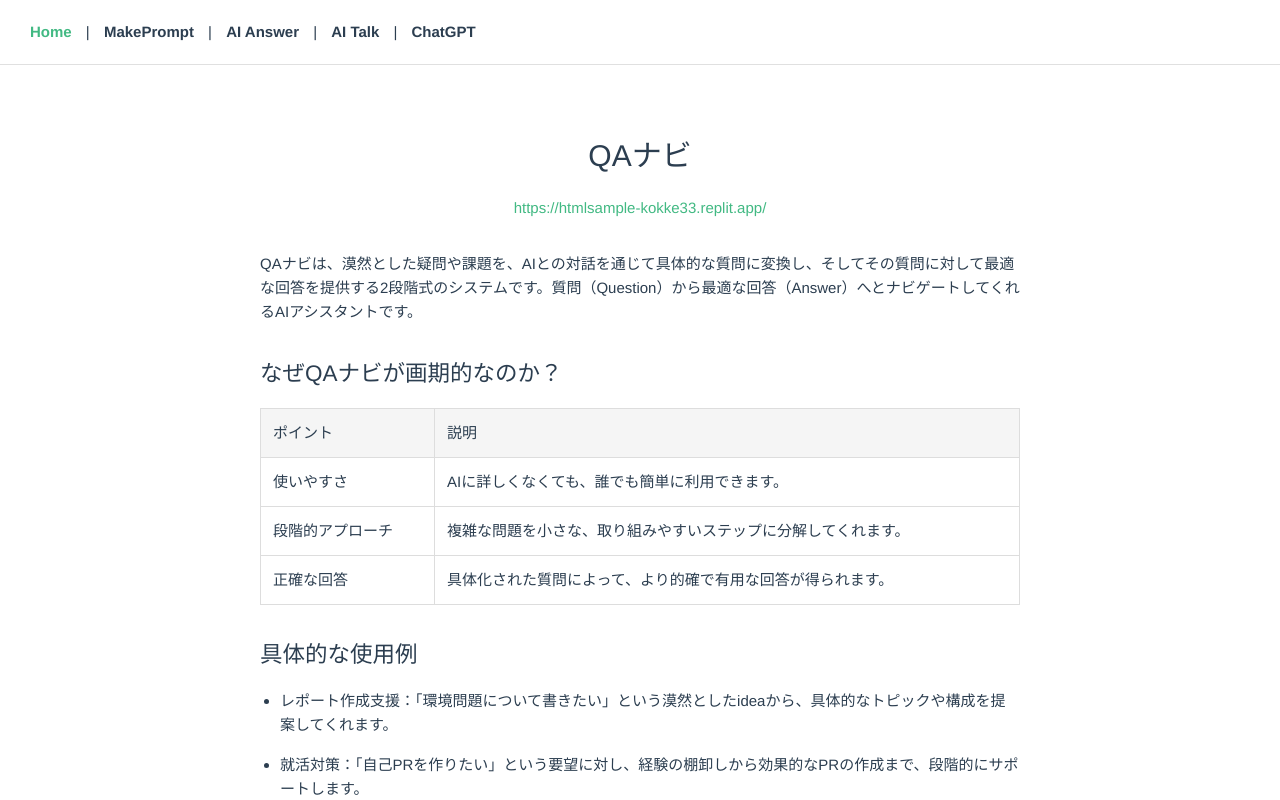
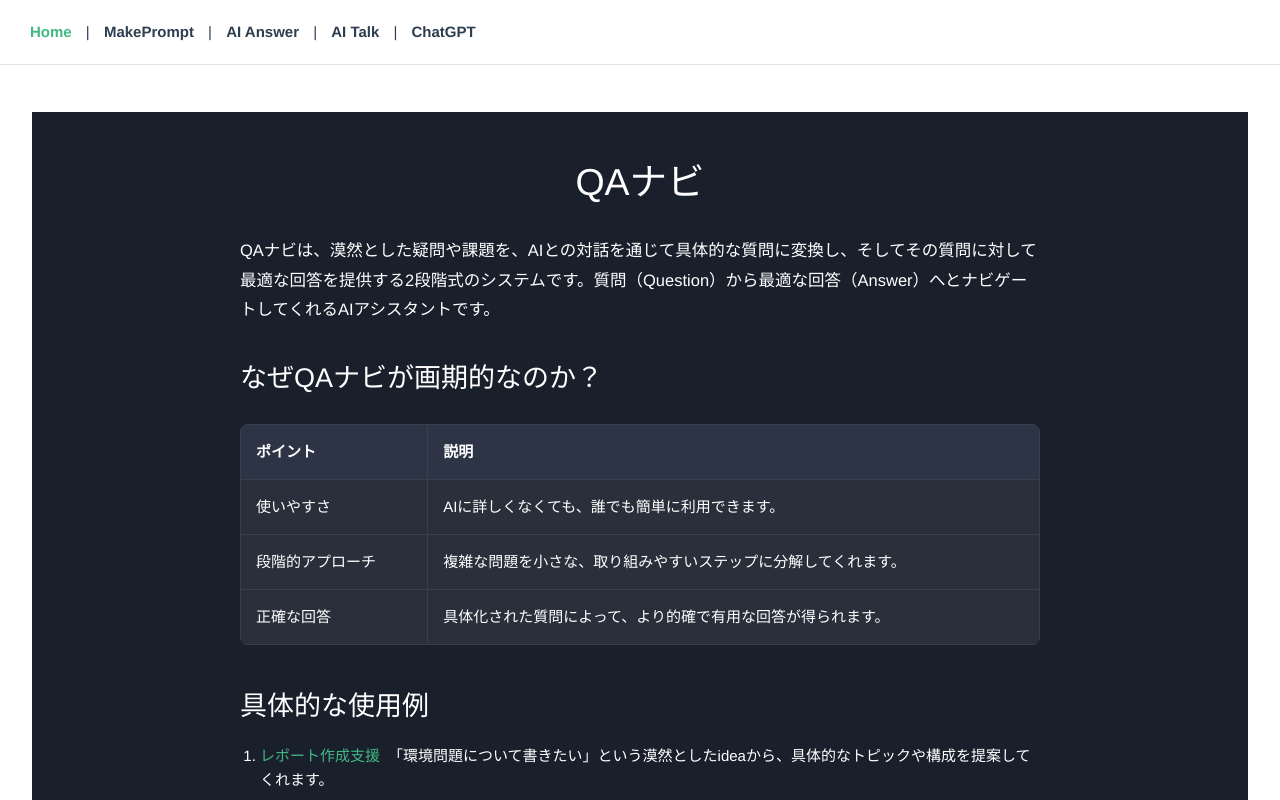
Before and after one commit to kokke33/htmlsample, a Vue app: page / in a window 1280 px wide. Shown: the top 800 px of the page. Built offline with nearby package versions, Linux system fonts and the light colour scheme; the HTML template or start-up script is replaced by a standard one.

Commit message:
Assistant checkpoint: ダークテーマのデザインに更新
Assistant generated file changes:
- src/views/HomeView.vue: 暗いテーマのデザインに変更

---

User prompt:

こんな感じにしたいです。

```diff
--- a/src/views/HomeView.vue
+++ b/src/views/HomeView.vue
@@ -1,10 +1,11 @@
+
 <template>
   <main>
-    <h1>QAナビ</h1>
-    <p class="app-link"><a href="https://htmlsample-kokke33.replit.app/" target="_blank">https://htmlsample-kokke33.replit.app/</a></p>
-
-    <div class="description">
-      <p>QAナビは、漠然とした疑問や課題を、AIとの対話を通じて具体的な質問に変換し、そしてその質問に対して最適な回答を提供する2段階式のシステムです。質問（Question）から最適な回答（Answer）へとナビゲートしてくれるAIアシスタントです。</p>
+    <div class="content">
+      <h1>QAナビ</h1>
+      <p class="description">
+        QAナビは、漠然とした疑問や課題を、AIとの対話を通じて具体的な質問に変換し、そしてその質問に対して最適な回答を提供する2段階式のシステムです。質問（Question）から最適な回答（Answer）へとナビゲートしてくれるAIアシスタントです。
+      </p>
 
       <h2>なぜQAナビが画期的なのか？</h2>
       <table class="features-table">
@@ -27,73 +28,81 @@
       </table>
 
       <h2>具体的な使用例</h2>
-      <ul>
-        <li><strong>レポート作成支援：</strong>「環境問題について書きたい」という漠然としたideaから、具体的なトピックや構成を提案してくれます。</li>
-        <li><strong>就活対策：</strong>「自己PRを作りたい」という要望に対し、経験の棚卸しから効果的なPRの作成まで、段階的にサポートします。</li>
-        <li><strong>日常の悩み解決：</strong>「健康的な生活を送りたい」という目標を、食事、運動、睡眠など具体的な行動計画に落とし込みます。</li>
-      </ul>
+      <ol class="example-list">
+        <li><strong>レポート作成支援</strong>「環境問題について書きたい」という漠然としたideaから、具体的なトピックや構成を提案してくれます。</li>
+        <li><strong>就活対策</strong>「自己PRを作りたい」という要望に対し、経験の棚卸しから効果的なPRの作成まで、段階的にサポートします。</li>
+        <li><strong>日常の悩み解決</strong>「健康的な生活を送りたい」という目標を、食事、運動、睡眠など具体的な行動計画に落とし込みます。</li>
+      </ol>
     </div>
   </main>
 </template>
 
 <style scoped>
 main {
-  padding: 20px;
+  min-height: 100vh;
+  background-color: #1a1f2c;
+  color: #ffffff;
+  padding: 40px 20px;
+}
+
+.content {
   max-width: 800px;
   margin: 0 auto;
 }
 
 h1 {
-  color: #2c3e50;
-  margin-bottom: 1rem;
+  font-size: 2.5em;
+  color: #ffffff;
+  margin-bottom: 1.5rem;
   text-align: center;
 }
 
-.app-link {
-  text-align: center;
-  margin-bottom: 2rem;
-}
-
-.app-link a {
-  color: #42b983;
-  text-decoration: none;
+h2 {
+  color: #ffffff;
+  margin: 2rem 0 1rem 0;
+  font-size: 1.8em;
 }
 
 .description {
-  line-height: 1.6;
+  line-height: 1.8;
+  margin-bottom: 2rem;
+  font-size: 1.1em;
 }
 
 .features-table {
   width: 100%;
   border-collapse: collapse;
-  margin: 1rem 0 2rem 0;
+  margin: 1.5rem 0 2.5rem 0;
+  background-color: #2a2f3c;
+  border-radius: 8px;
+  overflow: hidden;
 }
 
 .features-table th,
 .features-table td {
-  padding: 12px;
-  border: 1px solid #ddd;
+  padding: 15px;
   text-align: left;
+  border: 1px solid #3a3f4c;
 }
 
 .features-table th {
-  background-color: #f5f5f5;
+  background-color: #2d3446;
+  color: #ffffff;
+  font-weight: bold;
 }
 
-h2 {
-  color: #2c3e50;
-  margin: 2rem 0 1rem 0;
-}
-
-ul {
+.example-list {
+  list-style-type: decimal;
   padding-left: 20px;
 }
 
-li {
-  margin-bottom: 1rem;
+.example-list li {
+  margin-bottom: 1.2rem;
+  line-height: 1.6;
 }
 
-li strong {
-  color: #2c3e50;
+.example-list strong {
+  color: #42b983;
+  margin-right: 8px;
 }
 </style>
```
